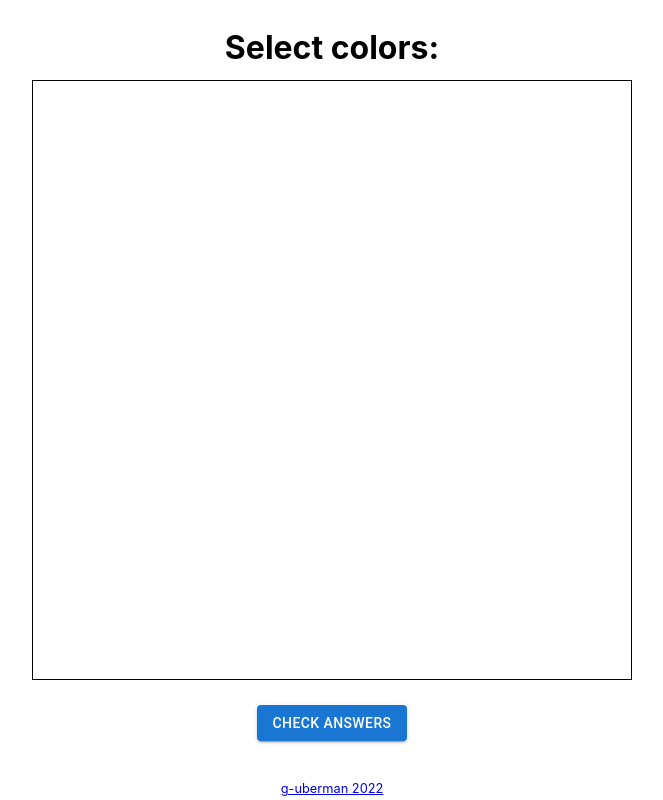
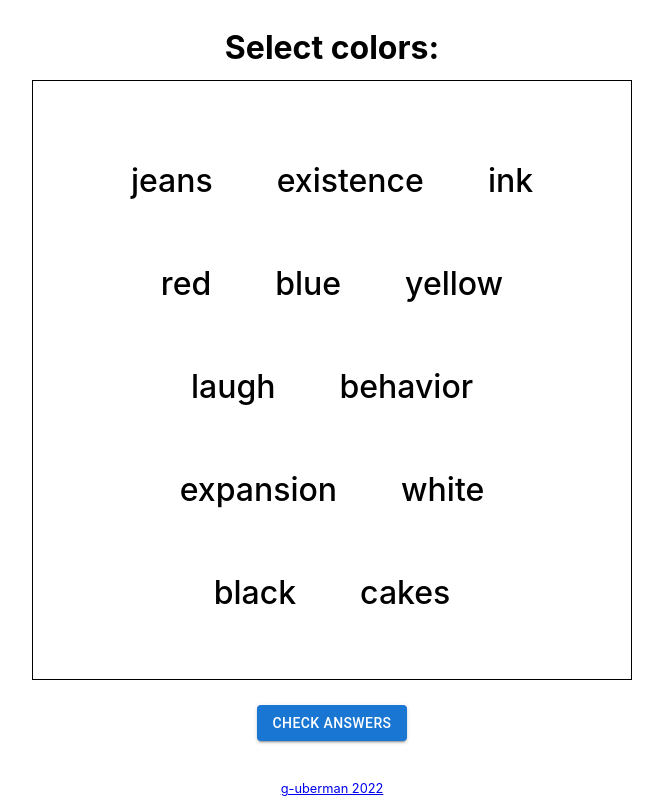
Before and after one commit to g-uberman/word-game, a React (Create React App) app: page /game in a window 1280 px wide. Shown: the whole page, without its empty margins (308-971 px from the left). Built offline with nearby package versions, Linux system fonts and the light colour scheme.

Commit message:
wordset map

```diff
--- a/src/Components/GameScreen.tsx
+++ b/src/Components/GameScreen.tsx
@@ -1,18 +1,23 @@
 import { useContext, useState, useEffect } from "react";
 import { useNavigate } from "react-router-dom";
-import { ScreenWrapper } from "./Styles/Shared.styles";
+import { ScreenWrapper, StyledWord } from "./Styles/GameScreen.styles";
 import { Button } from "@mui/material";
 import { Context } from "./../ContextProvider";
 import { WordSet, animals, colors, vehicles } from "../data";
 
 export const GameScreen = () => {
   const { setPoints } = useContext(Context);
-  const [ question, setQuestion ] = useState("");
+  const [chosenSet, setChosenSet] = useState<WordSet>({
+    question: "",
+    all_words: [],
+    good_words: [],
+  })
   const [gameover, setGameover] = useState(false);
   const navigate = useNavigate();
 
   useEffect(() => {
     chooseSet();
+    console.log(chosenSet);
   }, []);
 
   // BUTTON EFFECTS:
@@ -28,37 +33,38 @@ export const GameScreen = () => {
 
   // RANDOMISER:
 
-  let chosenSet: WordSet = {
-    question: "",
-    all_words: [],
-    good_words: []
-  };
-
   const chooseSet = () => {
     const choice = Math.ceil(Math.random() * 3);
     switch (choice) {
       case 1:
-        chosenSet = animals;
+        setChosenSet(animals);
         break;
       case 2:
-        chosenSet = colors;
+        setChosenSet(colors);
         break;
       case 3:
-        chosenSet = vehicles;
+        setChosenSet(vehicles);
         break;
       default:
-        chosenSet = animals;
+        setChosenSet(animals);
         break;
     }
-    setQuestion(chosenSet.question);
   };
 
-  // COMPONENT
+  // COMPONENT:
 
   return (
     <>
-      <h1>{question}:</h1>
-      <ScreenWrapper></ScreenWrapper>
+      <h1>{chosenSet.question}:</h1>
+      <ScreenWrapper>
+
+      {chosenSet.all_words.map((element, index) => (
+                <StyledWord key={index} className="word">
+                  {element}
+                </StyledWord>
+      ))}
+
+      </ScreenWrapper>
       {!gameover && (
         <Button
           variant="contained"
--- /dev/null
+++ b/src/Components/Styles/GameScreen.styles.tsx
@@ -0,0 +1,23 @@
+import styled from "styled-components";
+
+export const ScreenWrapper = styled.div`
+    height: 600px;
+    width: 95%;
+    max-width: 600px;
+    border: 1px solid black;
+    align-self: center;
+    text-align: center;
+    padding: 3em;
+    display: flex;
+    flex-wrap: wrap;
+    justify-content: center;
+    align-items: center;
+`
+
+export const StyledWord = styled.div`
+    display: inline-block;
+    margin: 1em;
+    cursor: pointer;
+    font-weight: 500;
+    font-size: 2em;
+`
--- a/src/Components/Styles/Shared.styles.tsx
+++ b/src/Components/Styles/Shared.styles.tsx
@@ -1,17 +1,4 @@
 import styled from "styled-components";
-
-export const ScreenWrapper = styled.div`
-    height: 600px;
-    width: 95%;
-    max-width: 600px;
-    border: 1px solid black;
-    align-self: center;
-    text-align: center;
-    padding: 3em;
-    display: flex;
-    justify-content: center;
-    align-items: center;
-`
 
 export const ClearWrapper = styled.div`
     height: 600px;
```
